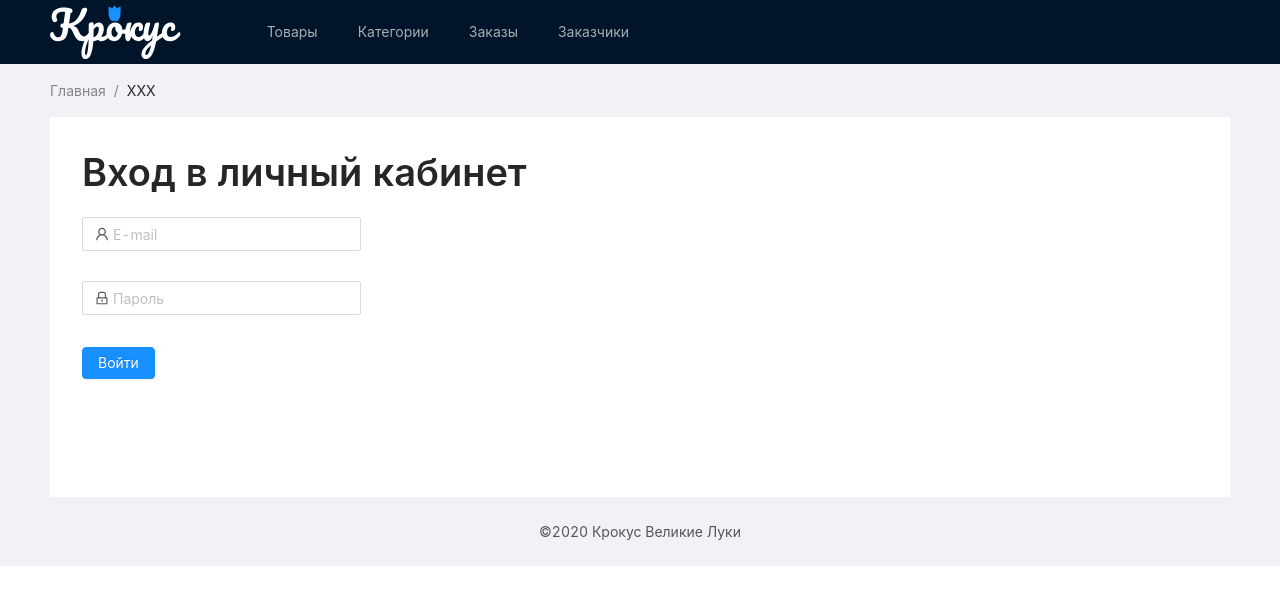
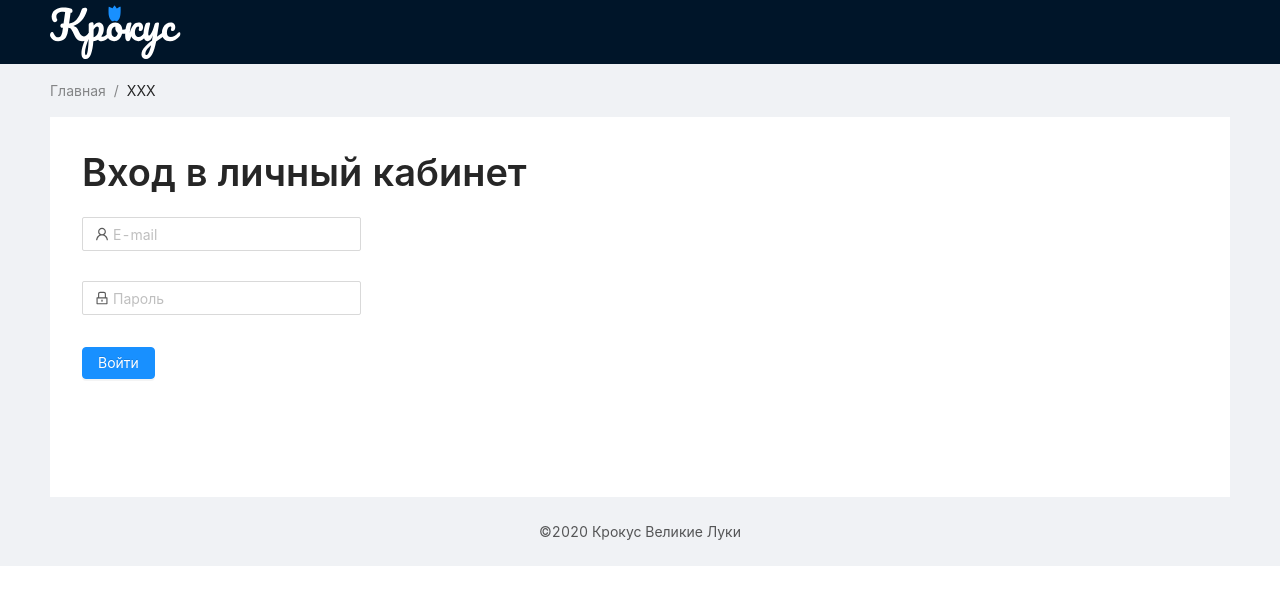
Before and after one commit to VsevolodWeb/crocus, a React (Create React App) app in the folder react/: page / in a window 1280 px wide. Shown: the top 604 px of the page. Built offline with nearby package versions, Linux system fonts and the light colour scheme.

Commit message:
login is completed

```diff
--- a/react/src/App.tsx
+++ b/react/src/App.tsx
@@ -16,10 +16,11 @@ const {Header, Content, Footer} = Layout;
 
 const App = () => {
 	const {token, login, logout, userId} = useAuth();
-	const routes = useRoutes(false);
+	const isAuthenticated = !!token;
+	const routes = useRoutes(isAuthenticated);
 
 	return (
-		<AuthContext.Provider value={{token, login, logout, userId, isAuthenticated: false}}>
+		<AuthContext.Provider value={{token, login, logout, userId, isAuthenticated}}>
 			<BrowserRouter>
 				<Provider store={store}>
 					<ConfigProvider locale={ruRU}>
--- a/react/src/components/common/Menu/Menu.tsx
+++ b/react/src/components/common/Menu/Menu.tsx
@@ -1,31 +1,30 @@
-import React from 'react';
+import React, {useContext} from 'react';
 import {Menu} from 'antd';
 import {Link} from "react-router-dom";
 import s from "./Menu.module.css";
+import {AuthContext} from "../../../context/AuthContext";
 
 type PropsType = {};
 
 const MenuComponent: React.FC<PropsType> = () => {
-    return (
+	const auth = useContext(AuthContext);
+	return auth.isAuthenticated ?
 		<Menu
 			theme="dark"
 			mode="horizontal"
 			className={s.mainMenu}
 		>
-            <Menu.Item key="1">
+			<Menu.Item>
 				<Link to="/products">
 					Товары
 				</Link>
 			</Menu.Item>
-            <Menu.Item key="2">
+			<Menu.Item>
 				<Link to="/categories">
 					Категории
 					</Link>
 			</Menu.Item>
-            <Menu.Item key="3">Заказы</Menu.Item>
-            <Menu.Item key="4">Заказчики</Menu.Item>
-        </Menu>
-    )
+		</Menu> : null
 };
 
 export default MenuComponent;
--- a/react/src/components/pages/Auth/Auth.tsx
+++ b/react/src/components/pages/Auth/Auth.tsx
@@ -1,17 +1,20 @@
-import React, {useEffect} from 'react';
+import React, {useContext, useEffect} from 'react';
 import {Form, Input, Button, Col, Row, Typography, Spin, message} from 'antd';
 import { UserOutlined, LockOutlined } from '@ant-design/icons';
 import {useHttp} from "../../../hooks/http.hook";
+import {AuthContext} from "../../../context/AuthContext";
 
 const { Title } = Typography;
 
 export const Auth = () => {
 	const {loading, errors, request} = useHttp();
+	const auth = useContext(AuthContext);
 
 	const loginHandler = async (values: any) => {
 		try {
 			const data = await request('/api/auth/login', 'POST', {...values});
 			message.success(data.message);
+			auth.login(data.token, data.userId);
 		} catch(e) {}
 	};
 
--- a/react/src/context/AuthContext.ts
+++ b/react/src/context/AuthContext.ts
@@ -12,7 +12,7 @@ type AuthContextType = {
 export const AuthContext = createContext<AuthContextType>({
 	token: null,
 	userId: null,
-	login: (jwtToken, userId) => {},
+	login: (_jwtToken, _userId) => {},
 	logout: () => {},
 	isAuthenticated: false
 });
--- a/react/src/hooks/auth.hook.ts
+++ b/react/src/hooks/auth.hook.ts
@@ -17,7 +17,7 @@ export const useAuth = () => {
 		setUserId(id);
 
 		localStorage.setItem(storageName, JSON.stringify({
-			userId, token
+			userId: id, token: jwtToken
 		}))
 	}, []);
 
--- a/react/src/routes.tsx
+++ b/react/src/routes.tsx
@@ -15,7 +15,7 @@ export const useRoutes = (isAuthenticated: boolean) => {
 				<Route exact path="/categories">
 					<Categories/>
 				</Route>
-				<Redirect to="/404"/>
+				<Redirect to="/products"/>
 			</Switch>
 		)
 	}
```
Also changed, not shown: 1 other file (tests, documents, lock files or other folders). Lines whose indentation alone changed are shown as unchanged.
